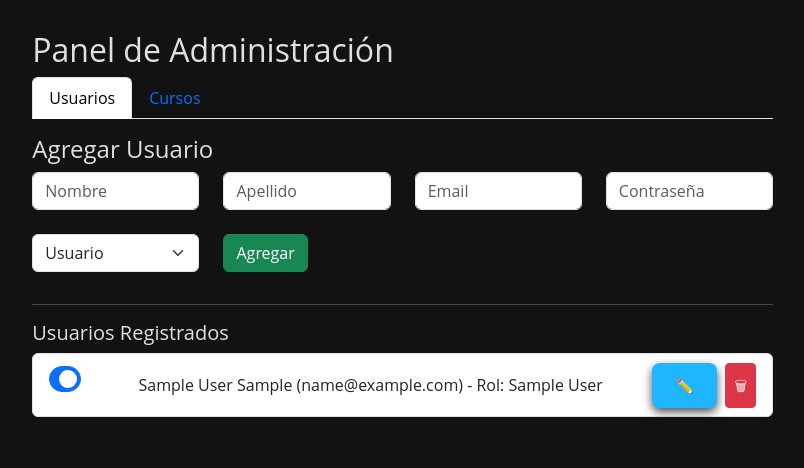
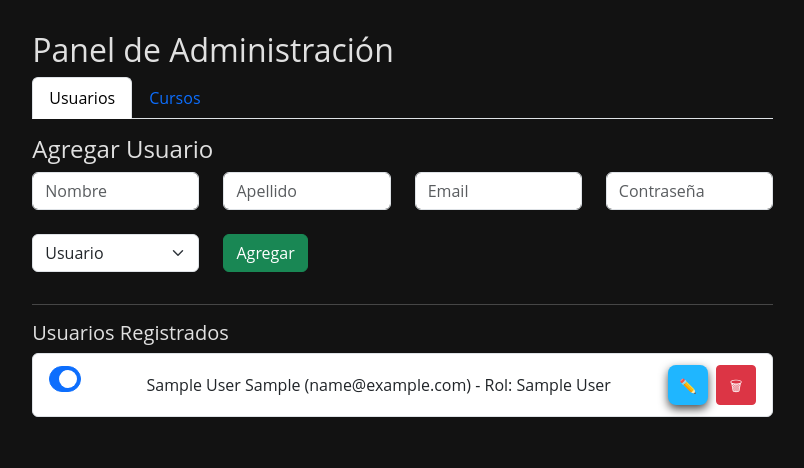
Before and after one commit to ROBER91191/Api-MYSQL, a Flask app: page /admin in a window 1280 px wide. Shown: the part 105-573 px from the top of the page, without its empty margins (191-995 px from the left). Run offline with Flask 3, Linux system fonts and the light colour scheme; the visitor is signed in with stand-in values (Sample User, id 1); tables that the repository leaves empty hold one stand-in row (values such as "Sample post").

Commit message:
Visual changes of the buttons

```diff
--- a/templates/admin.html
+++ b/templates/admin.html
@@ -1,6 +1,6 @@
 {% extends "layout.html" %}
 {% block content %}
-<div class="container mt-4">
+<div class="container mt-4 mb-3">
   <h2>Panel de Administración</h2>
 
   <ul class="nav nav-tabs" id="adminTabs" role="tablist">
@@ -64,20 +64,23 @@
 
           <div class="d-flex gap-2">
             {% if session.get('role') == 'super' %}
-            <!-- Botón de edición -->
-            <a href="{{ url_for('editar_usuario', usuario_id=user.id) }}"
-              class="btn btn-sm btn-primary"
-              data-bs-toggle="tooltip"
-              title="Editar usuario">
-              ✏️
-            </a>
+              <!-- Botón de edición -->
+              <a href="{{ url_for('editar_usuario', usuario_id=user.id) }}"
+                class="btn btn-sm btn-primary d-flex align-items-center justify-content-center"
+                style="min-width: 2.5rem; min-height: 2.5rem; width: 2.5rem; height: 2.5rem; display: flex; align-items: center; justify-content: center; padding: 0;"
+                data-bs-toggle="tooltip"
+                title="Editar usuario">
+                <span>✏️</span>
+              </a>
             {% endif %}
 
             <!-- Botón de eliminar -->
-            <button class="btn btn-sm btn-danger" data-bs-toggle="modal" data-bs-target="#confirmarEliminar{{ user.id }}"
-            ata-bs-toggle="tooltip"
-              title="Eiminar usuario">
-              🗑
+            <button class="btn btn-sm btn-danger d-flex align-items-center justify-content-center"
+                style="min-width: 2.5rem; min-height: 2.5rem; width: 2.5rem; height: 2.5rem; display: flex; align-items: center; justify-content: center; padding: 0;"
+                data-bs-toggle="modal"
+                data-bs-target="#confirmarEliminar{{ user.id }}"
+                title="Eliminar usuario">
+              <span>🗑</span>
             </button>
           </div>
 
@@ -157,18 +160,21 @@
             {% if session.get('role') == 'super' %}
             <!-- Botón de edición -->
             <a href="{{ url_for('editar_curso', curso_id=curso.id) }}"
-              class="btn btn-sm btn-primary"
+              class="btn btn-sm btn-primary d-flex align-items-center justify-content-center"
+              style="min-width: 2.5rem; min-height: 2.5rem; width: 2.5rem; height: 2.5rem; display: flex; align-items: center; justify-content: center; padding: 0;"
               data-bs-toggle="tooltip"
               title="Editar curso">
-              ✏️
+              <span>✏️</span>
             </a>
             {% endif %}
 
             <!-- Botón de eliminar -->
-            <button class="btn btn-sm btn-danger" data-bs-toggle="modal" data-bs-target="#confirmarEliminar{{ curso.id }}"
-            ata-bs-toggle="tooltip"
-              title="Eiminar curso">
-              🗑
+            <button class="btn btn-sm btn-danger d-flex align-items-center justify-content-center"
+              style="min-width: 2.5rem; min-height: 2.5rem; width: 2.5rem; height: 2.5rem; display: flex; align-items: center; justify-content: center; padding: 0;"
+              data-bs-toggle="modal"
+              data-bs-target="#confirmarEliminar{{ curso.id }}"
+              title="Eliminar curso">
+              <span>🗑</span>
             </button>
           </div>
 
```
